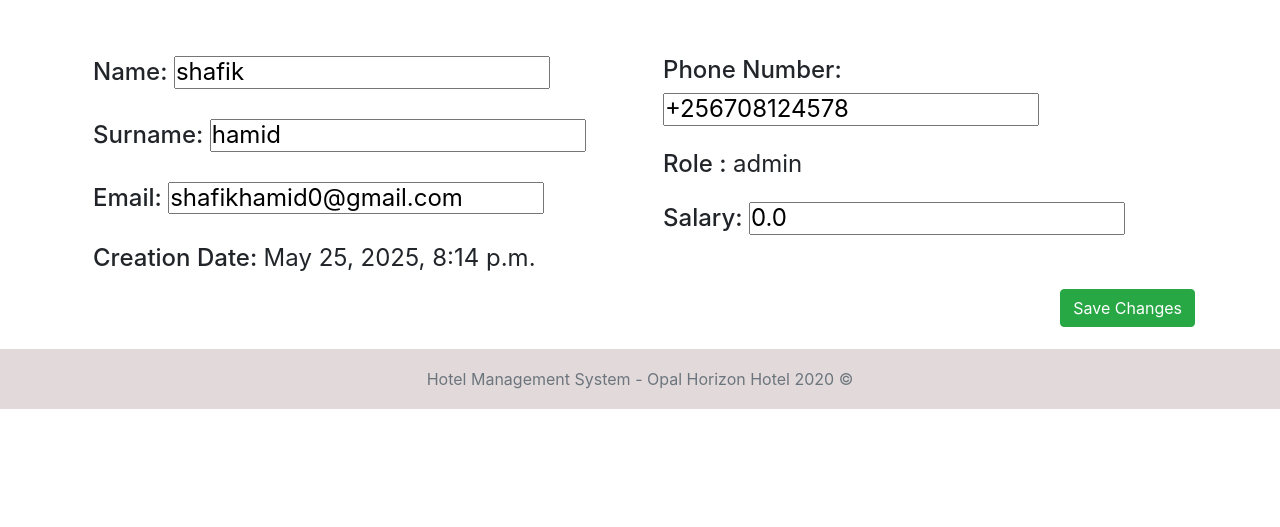
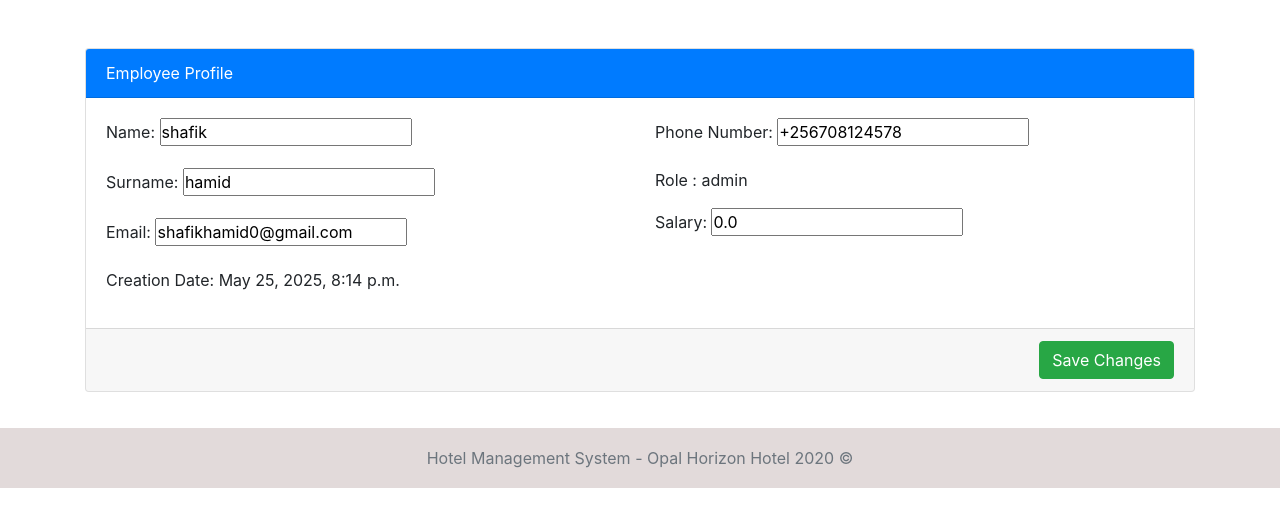
Before and after one commit to ShafikTheWebMaster/Opal-Horizon-Hotel, a Django app: page /employee-profile/1/ in a window 1280 px wide. Shown: the part 94-621 px from the top of the page. Run offline with Django 3.2, Linux system fonts and the light colour scheme; a user stored in the database is signed in; data comes from the database, SQL or seed files in the repository; both versions use the stored data as it was after the commit; some libraries are stand-ins or nearby versions; some web fonts are replaced.

Commit message:
update to pages employee-profile, add-emp, booking-make, guests, rooms, room_view, account_view

```diff
--- a/accounts/views.py
+++ b/accounts/views.py
@@ -63,7 +63,10 @@ def add_employee(request):
 
     if request.method == 'POST':
         post = request.POST.copy()  # to make it mutable
-        post['phoneNumber'] = "+90" + post['phoneNumber']
+        phone_number = post.get('phoneNumber', '')
+        # Only prepend +90 if the phone number does not start with +
+        if not phone_number.startswith('+'):
+            post['phoneNumber'] = "+90" + phone_number
         request.POST = post
 
         form = CreateUserForm(request.POST)
--- a/templates/common_pages/add-employee.html
+++ b/templates/common_pages/add-employee.html
@@ -34,8 +34,9 @@
 
                 <div class="form-group pt-3">
                     <label for="id_phoneNumber"><b>Phone Number</b></label>
-                    <input type="tel" name="phoneNumber" pattern="[0-9]{10}" maxlength="10" id="id_phoneNumber"
-                        class="form-control border border-secondary" placeholder="5*********" required>
+                    <input type="tel" name="phoneNumber" pattern="^\+?[0-9]{7,15}$" maxlength="15" id="id_phoneNumber" class="form-control border border-secondary"
+                        placeholder="+256...... or 0..." required>
+
                 </div>
 
                 <div class="form-group pt-3">
--- a/templates/common_pages/employee-profile.html
+++ b/templates/common_pages/employee-profile.html
@@ -1,51 +1,58 @@
-<div class="container">
+<div class="container mt-5">
 
     <form action="" method="POST">
         {% csrf_token %}
-        <div class="row mt-5 clearfix">
+        <div class="card mx-auto" >
+            <div class="card-header bg-primary text-white">
+                Employee Profile
+            </div>
+            <div class="card-body">
+                <div class="row">
                     <div class="col-6">
 
                         {% if employee.user.id == request.user.id %}
                             {{ form_user.non_field_errors }}
-                    <div class="p-2 h4">
+
+
+                            <div class="form-group">
                                 <label for="{{ form_user.first_name.id_for_label }}">Name:</label>
                                 {{ form_user.first_name.errors }}
                                 {{ form_user.first_name }}
                             </div>
 
-                    <div class="p-2 h4">
+                            <div class="form-group">
                                 <label for="{{ form_user.last_name.id_for_label }}">Surname:</label>
                                 {{ form_user.last_name.errors }}
                                 {{ form_user.last_name }}
                             </div>
 
-                    <div class="p-2 h4">
+                            <div class="form-group">
                                 <label for="{{ form_user.email.id_for_label }}">Email:</label>
                                 {{ form_user.email.errors }}
                                 {{ form_user.email }}
                             </div>
 
-                    <div class="p-2 h4">
+                            <div class="form-group">
                                 <span>Creation Date:</span>
                                 <span class="font-weight-normal">{{employee.user.date_joined}}</span>
                             </div>
                         {% else %}
-                    <div class="p-2 h4">
+                            <div class="form-group">
                                 <span>Name:</span>
                                 <span class="font-weight-normal">{{employee.user.first_name}}</span>
                             </div>
 
-                    <div class="p-2 h4">
+                            <div class="form-group">
                                 <span>Surname:</span>
                                 <span class="font-weight-normal">{{employee.user.last_name}}</span>
                             </div>
 
-                    <div class="p-2 h4">
+                            <div class="form-group">
                                 <span>Email :</span>
                                 <span class="font-weight-normal">{{employee.user.email}}</span>
                             </div>
 
-                    <div class="p-2 h4">
+                            <div class="form-group">
                                 <span>Creation Date:</span>
                                 <span class="font-weight-normal">{{employee.user.date_joined}}</span>
                             </div>
@@ -57,34 +64,34 @@
 
                         {% if employee.user.id == request.user.id %}
                             {{ form_employee.non_field_errors }}
-                    <div class="p-2 h4">
+                            <div class="form-group">
                                 <label for="{{ form_employee.phoneNumber.id_for_label }}">Phone Number:</label>
                                 {{ form_employee.phoneNumber.errors }}
                                 {{ form_employee.phoneNumber }}
                             </div>
 
-                    <div class="p-2 h4">
+                            <div class="form-group">
                                 <span>Role :</span>
                                 <span class="font-weight-normal">{{employee.user.groups.first}}</span>
                             </div>
 
-                    <div class="p-2 h4">
+                            <div class="form-group">
                                 <label for="{{ form_employee.salary.id_for_label }}">Salary:</label>
                                 {{ form_employee.salary.errors }}
                                 {{ form_employee.salary }}
                             </div>
                         {% else %}
-                    <div class="p-2 h4">
+                            <div class="form-group">
                                 <span>Phone Number: </span>
                                 <span class="font-weight-normal">{{employee.phoneNumber}}</span>
                             </div>
 
-                    <div class="p-2 h4">
+                            <div class="form-group">
                                 <span>Role :</span>
                                 <span class="font-weight-normal">{{employee.user.groups.first}}</span>
                             </div>
 
-                    <div class="p-2 h4">
+                            <div class="form-group">
                                 <span>Salary:</span>
                                 <span class="font-weight-normal">{{employee.salary}}</span>
                             </div>
@@ -92,10 +99,13 @@
 
                     </div>
                 </div>
+            </div>
             {% if employee.user.id == request.user.id %}
+            <div class="card-footer">
                 <button type="submit" name="submit" class="btn btn-success float-right">Save Changes</button>
+            </div>
             {% endif %}
-        <br>
+        </div>
     </form>
     <br>
 
--- a/templates/common_pages/rooms.html
+++ b/templates/common_pages/rooms.html
@@ -96,8 +96,9 @@
                     <input type="hidden" value="{{ room }}" name="roomid">
                     <input type="date" value="{{fd}}" name="fd" class="d-none">
                     <input type="date" value="{{ld}}" name="ld" class="d-none">
-                        <button type="submit" name="book" id="book" class="btn btn-sm btn-primary px-3">Book</button>
+                    <input type="submit" name="bookGuestButton" id="book" class="btn btn-sm btn-primary px-3" value="Book">
                 </form>
+
                 </td>
                 {% endif %}
             </tr>
```
Also changed, not shown: room/views.py (+72 -35 lines), templates/common_pages/booking-make.html (+22 -2 lines), templates/common_pages/guests.html (+7 -5 lines), templates/common_pages/payment.html (added, +12 -0 lines), db.sqlite3, templates/incs/base.html (deleted). Lines whose indentation alone changed are shown as unchanged.
